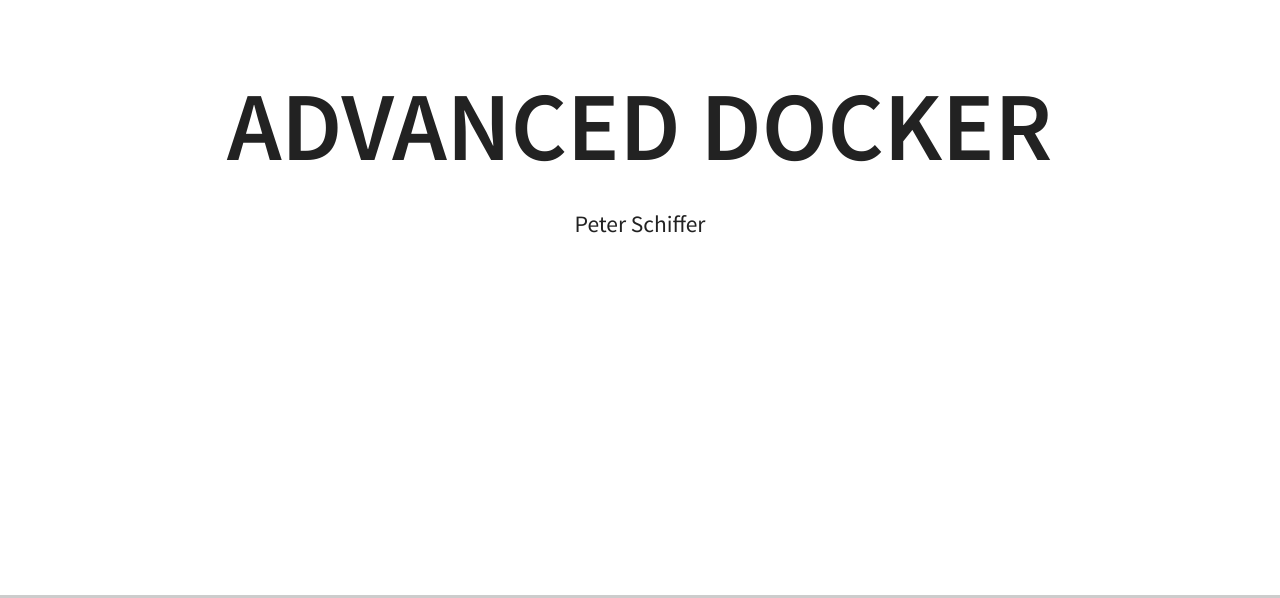
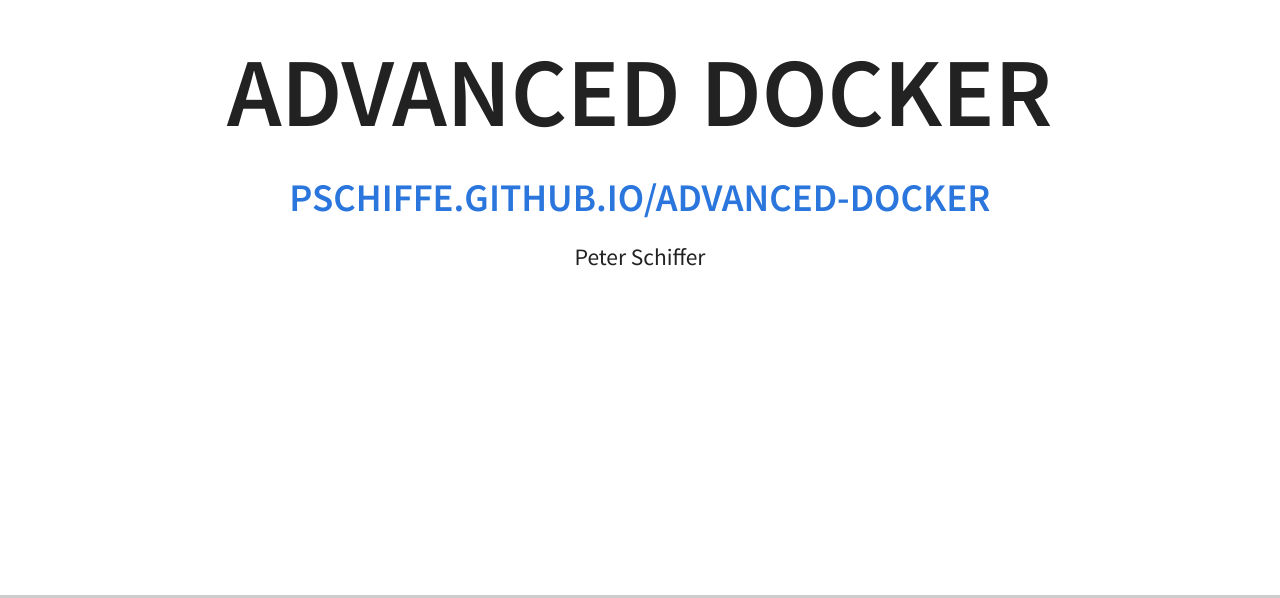
Before and after one commit to pschiffe/advanced-docker, a website: page index.html in a window 1280 px wide. Shown: the part 202-800 px from the top of the page. Drawn offline with Linux system fonts and the light colour scheme.

Commit message:
Added link to the slides

```diff
--- a/index.html
+++ b/index.html
@@ -28,6 +28,7 @@
 			<div class="slides">
 				<section>
 					<h1>Advanced Docker</h1>
+					<h4><a href="https://pschiffe.github.io/advanced-docker/#/">pschiffe.github.io/advanced-docker</a></h4>
 					<p>
 						<small>Peter Schiffer</small>
 					</p>
```
